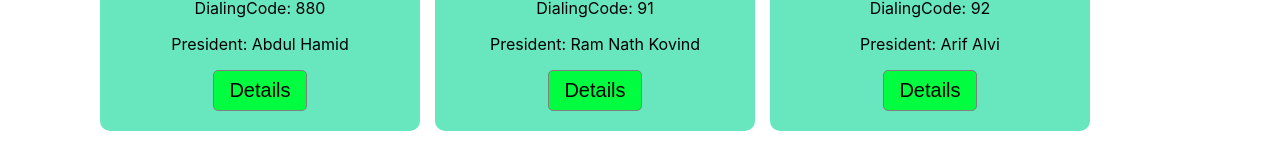
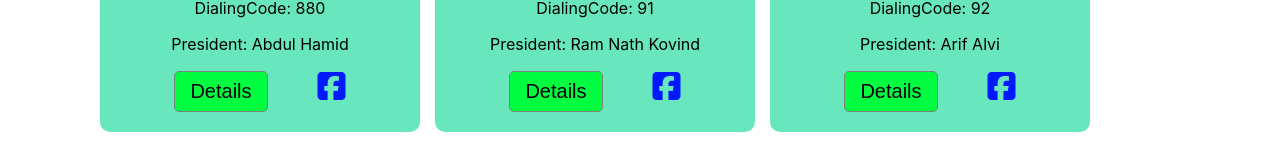
Before and after one commit to Rakibul-Hasan-max/superhero-direction, a React (Create React App) app: page / in a window 1280 px wide. Shown: the part 582-726 px from the top of the page. Built offline with nearby package versions, Linux system fonts and the light colour scheme.

Commit message:
last moment

```diff
--- a/public/index.html
+++ b/public/index.html
@@ -10,6 +10,7 @@
       content="Web site created using create-react-app"
     />
     <link rel="apple-touch-icon" href="%PUBLIC_URL%/logo192.png" />
+    <script src="https://kit.fontawesome.com/cd506418ae.js" crossorigin="anonymous"></script>
     <!--
       manifest.json provides metadata used when your web app is installed on a
       user's mobile device or desktop. See https://developers.google.com/web/fundamentals/web-app-manifest/
--- a/src/App.css
+++ b/src/App.css
@@ -49,3 +49,8 @@ img{
   border-radius: 5px;
   border: 0.5px solid gray;
 }
+#fab{
+  color: #0019fd;
+  margin-left: 50px;
+  font-size: xx-large;
+}
--- a/src/App.js
+++ b/src/App.js
@@ -63,10 +63,11 @@ function Data(props){
       <p>DialingCode: {props.dialingCode}</p>
       <p>President: {props.president}</p>
       <button className="details">Details</button>
+      <i class="fab fa-facebook-square" id="fab"></i>
     </div>
   )
 }
-
+// onClick={loadData}
 function Right(){
   return(
     <div className="right">
```
